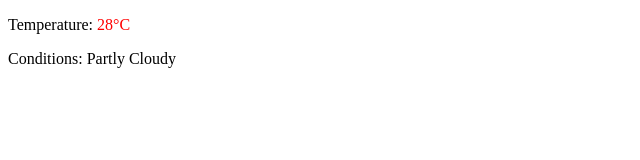
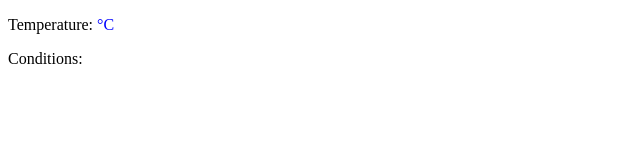
Before and after one commit to acciojob/conditional-weather-report-Jpfpp12, a React app: page / in a window 1280 px wide. Shown: the top 160 px of the page, without its empty margins (0-640 px from the left). Built offline with nearby package versions, Linux system fonts and the light colour scheme.

Commit message:
Update App.js

```diff
--- a/src/components/App.js
+++ b/src/components/App.js
@@ -1,34 +1,15 @@
-import React, { useState, useEffect } from 'react';
-import WeatherDisplay from './WeatherDisplay';
+import React, { useState } from "react";
+import WeatherDisplay from "./WeatherDisplay";
 
 function App() {
   const [weather, setWeather] = useState({
-temperature: null,
-conditions: null
+    temperature: 25,
+    conditions: "Sunny",
   });
 
-useEffect(() => {
-const fetchWeather = () => {
-setTimeout(() => {
-setWeather({
-temperature: 28,
-conditions: "Partly Cloudy"
-});
-}, 2000);
-};
-
-fetchWeather();
-}, []);
   return (
     <div>
-{weather.temperature !== null && weather.conditions ? (
-<WeatherDisplay
-temperature={weather.temperature}
-conditions={weather.conditions}
-/>
-) : (
-<p>Loading weather data…</p>
-)}
+      <WeatherDisplay weather={weather} />
     </div>
   );
 }
```
Lines whose indentation alone changed are shown as unchanged.
